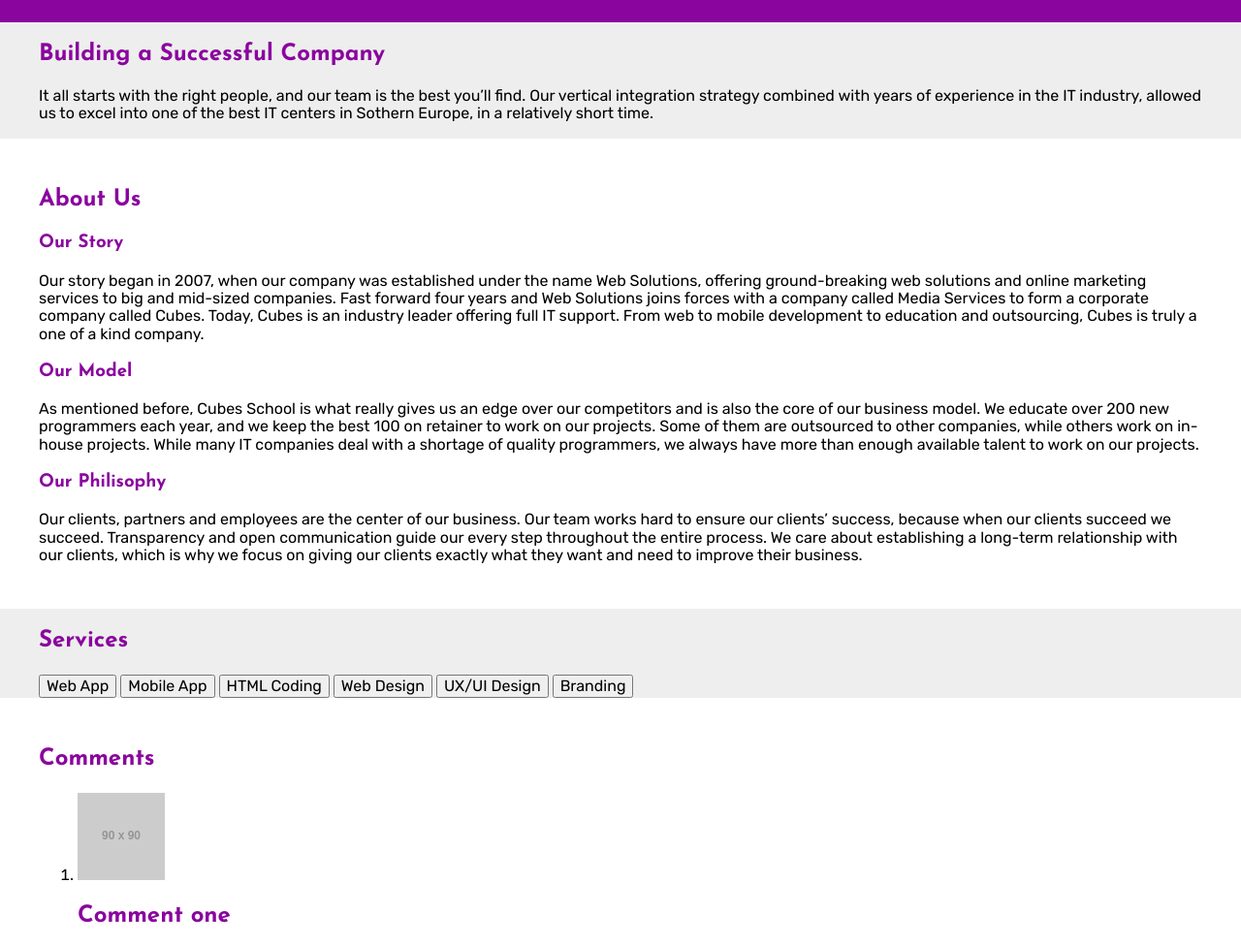
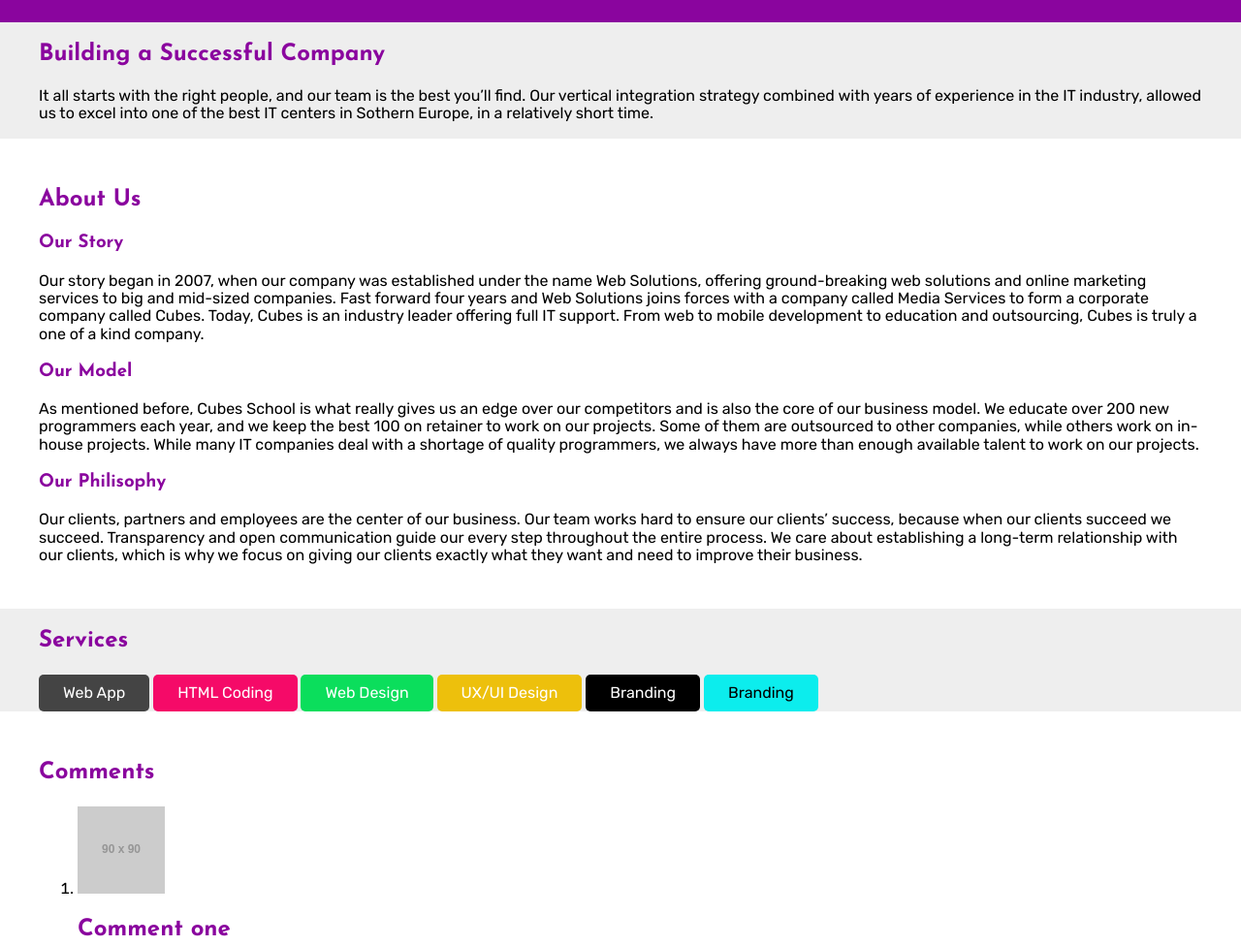
Before and after one commit to djordjevic-zoran/Learning1-sass, a plain HTML site: page public_html/index.html in a window 1280 px wide. Shown: the part 97-1073 px from the top of the page at 97% size. Drawn offline with nearby package versions, Linux system fonts and the light colour scheme; files that its build step writes are made by us from their sources; placeholder pictures from the web are drawn by us.

Commit message:
Invisille calss

```diff
--- a/nbproject/private/private.xml
+++ b/nbproject/private/private.xml
@@ -3,7 +3,11 @@
     <editor-bookmarks xmlns="http://www.netbeans.org/ns/editor-bookmarks/2" lastBookmarkId="0"/>
     <open-files xmlns="http://www.netbeans.org/ns/projectui-open-files/2">
         <group>
-            <file>file:/Users/vladandzulovic/Desktop/Online%20Nastava/08%20SASS/learningSass/public_html/index.html</file>
+            <file>file:/C:/Users/ZORAN/Desktop/sass/learningSass/public_html/css/theme.css</file>
+            <file>file:/C:/Users/ZORAN/Desktop/sass/learningSass/public_html/scss/partials/_components.scss</file>
+            <file>file:/C:/Users/ZORAN/Desktop/sass/learningSass/public_html/scss/theme.scss</file>
+            <file>file:/C:/Users/ZORAN/Desktop/sass/learningSass/public_html/index.html</file>
+            <file>file:/C:/Users/ZORAN/Desktop/sass/learningSass/public_html/scss/partials/_service-section.scss</file>
         </group>
     </open-files>
 </project-private>
--- a/public_html/index.html
+++ b/public_html/index.html
@@ -92,12 +92,12 @@
         <section id="service" class="service-section">
             <div class="container">
                 <h2>Services</h2>
-                <button>Web App</button>
-                <button>Mobile App</button>
-                <button>HTML Coding</button>
-                <button>Web Design</button>
-                <button>UX/UI Design</button>
-                <button>Branding</button>
+                <button class="btn-default">Web App</button>
+                <button class="btn-danger">HTML Coding</button>
+                <button class="btn-success">Web Design</button>
+                <button class="btn-warning">UX/UI Design</button>
+                <button class="btn-dark">Branding</button>
+                <button class="btn-info">Branding</button>
             </div><!-- container -->
         </section>
 
--- /dev/null
+++ b/public_html/scss/partials/_components.scss
@@ -0,0 +1,53 @@
+
+$btn-default: $dark-gray;
+$btn-default-color: $white;
+
+$btn-danger: $red;
+$btn-success: $green;
+$btn-warning: $orange;
+$btn-info: $cyan;
+$btn-dark: $black;
+$btn-dark-color: $black;
+%btn{
+    display: inline-block;
+    padding: 10px 25px;
+    border: none;
+
+    border-radius: 5px;
+    color: $btn-default-color;
+    cursor: pointer;
+}
+
+.btn-default{
+    @extend %btn;
+    background-color: $btn-default;
+    color: $btn-default-color;
+}
+.btn-danger{
+    @extend %btn;
+    background-color: $btn-danger;
+    color: $btn-default-color;
+}
+
+.btn-success{
+    @extend %btn;
+    background-color: $btn-success;
+    color: $btn-default-color;
+}
+.btn-warning{
+    @extend %btn;
+    background-color: $btn-warning;
+    color: $btn-default-color;
+}
+
+.btn-info{
+    @extend %btn;
+    background-color: $btn-info;
+    color: $btn-dark-color;
+}
+
+.btn-dark{
+    @extend %btn;
+    background-color: $btn-dark;
+    color: $btn-default-color;
+}
--- a/public_html/scss/partials/_service-section.scss
+++ b/public_html/scss/partials/_service-section.scss
@@ -1,8 +1,6 @@
-/*
-Click nbfs://nbhost/SystemFileSystem/Templates/Licenses/license-default.txt to change this license
-Click nbfs://nbhost/SystemFileSystem/Templates/ClientSide/style.scss to edit this template
-*/
-/*
-    Created on : Jan 20, 2025, 1:32:56 PM
-    Author     : ZORAN
-*/
+
+
+
+.services-section{
+    padding: 30px 0;
+}
--- a/public_html/scss/theme.scss
+++ b/public_html/scss/theme.scss
@@ -1,6 +1,7 @@
 
 
 @import "partials/variables.scss";
+@import "partials/_components.scss";
 @import "partials/fonts.scss";
 @import "partials/_reset.scss";
 @import "partials/_base.scss";
```
Also changed, not shown: public_html/css/theme.css, 1 other file.
